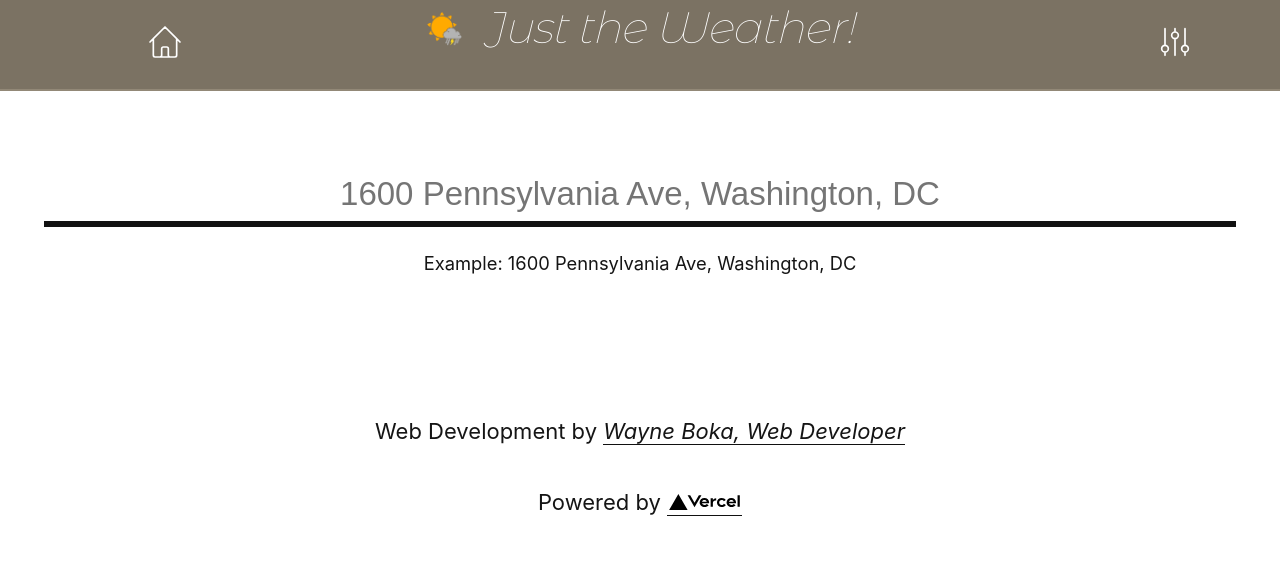
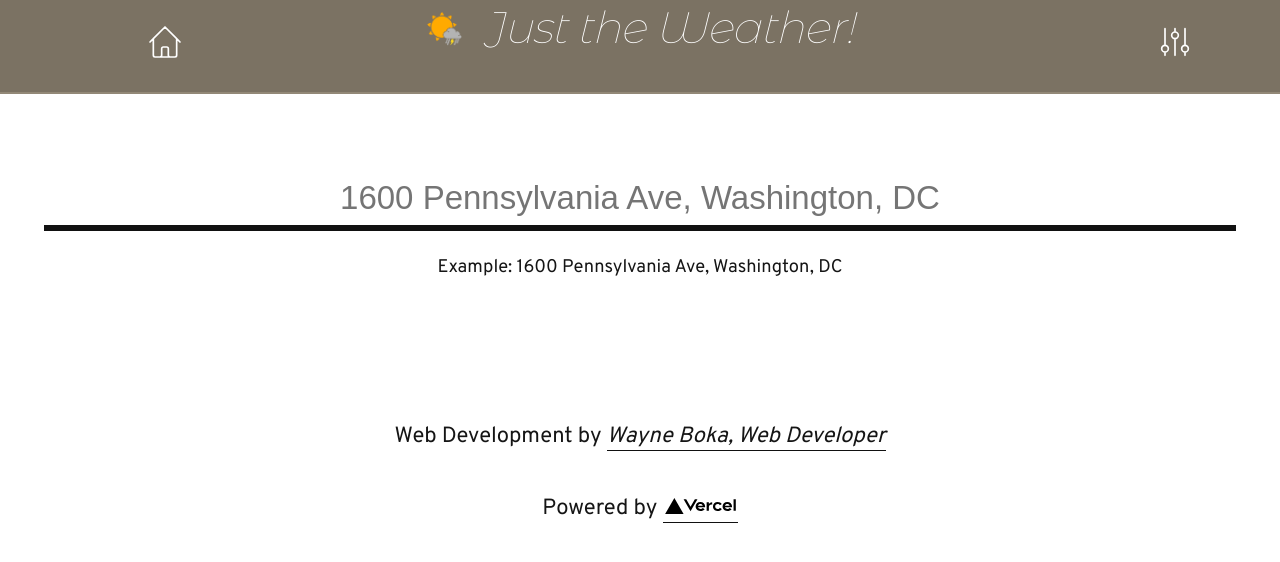
Before and after one commit to wboka/weather, a Next.js app: page / in a window 1280 px wide. Shown: the top 562 px of the page. Built offline with nearby package versions, Linux system fonts and the light colour scheme.

Commit message:
style: add missing font

```diff
--- a/pages/_document.jsx
+++ b/pages/_document.jsx
@@ -12,7 +12,7 @@ class MyDocument extends Document {
 				<Head>
 					<link rel="preconnect" href="https://fonts.gstatic.com" />
 					<link
-						href="https://fonts.googleapis.com/css2?family=Montserrat+Alternates:wght@100&display=swap"
+						href="https://fonts.googleapis.com/css2?family=Overpass:wght@400;500;600&family=Montserrat+Alternates:wght@100&display=swap"
 						rel="stylesheet"
 					/>
 				</Head>
```
